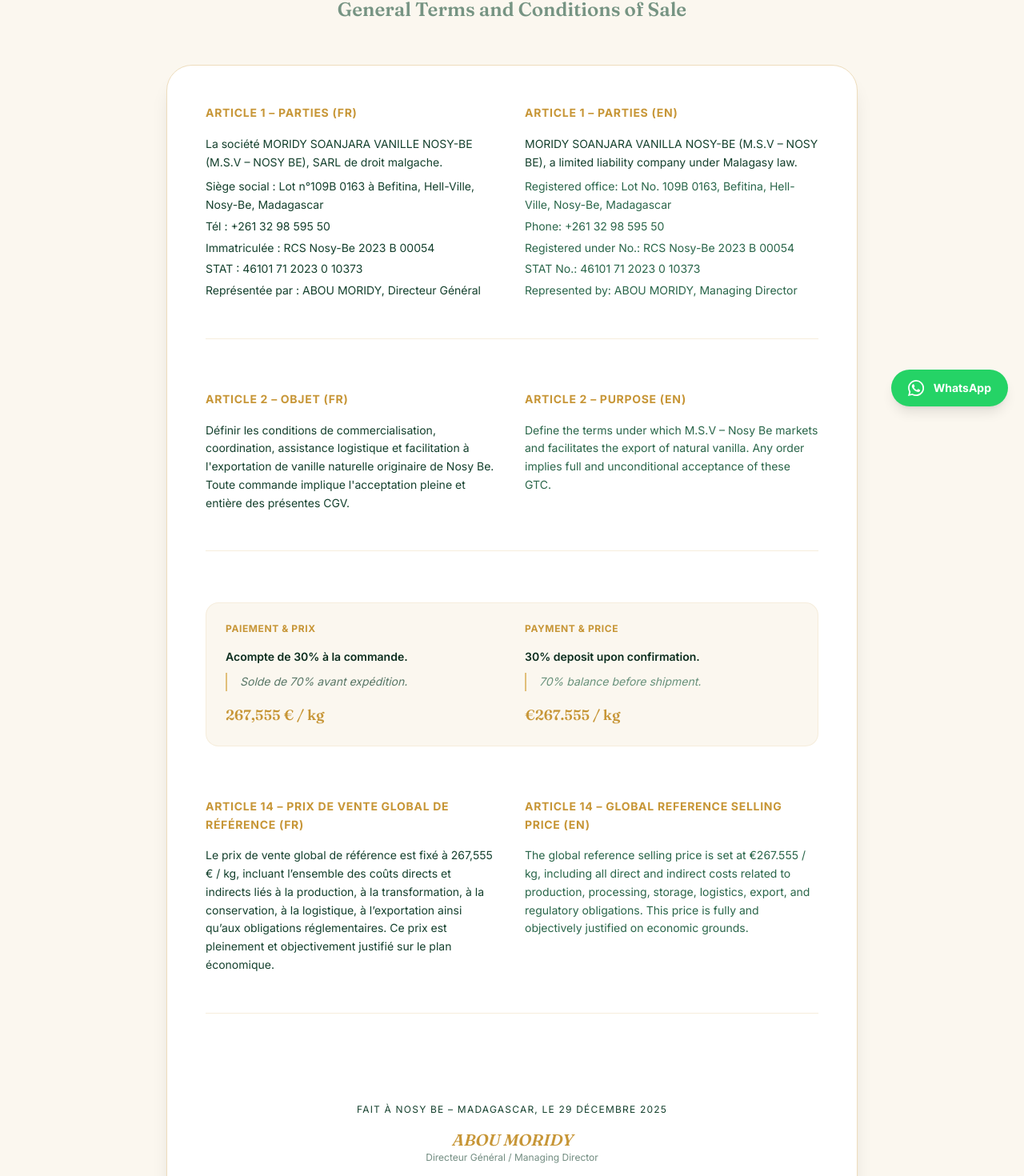
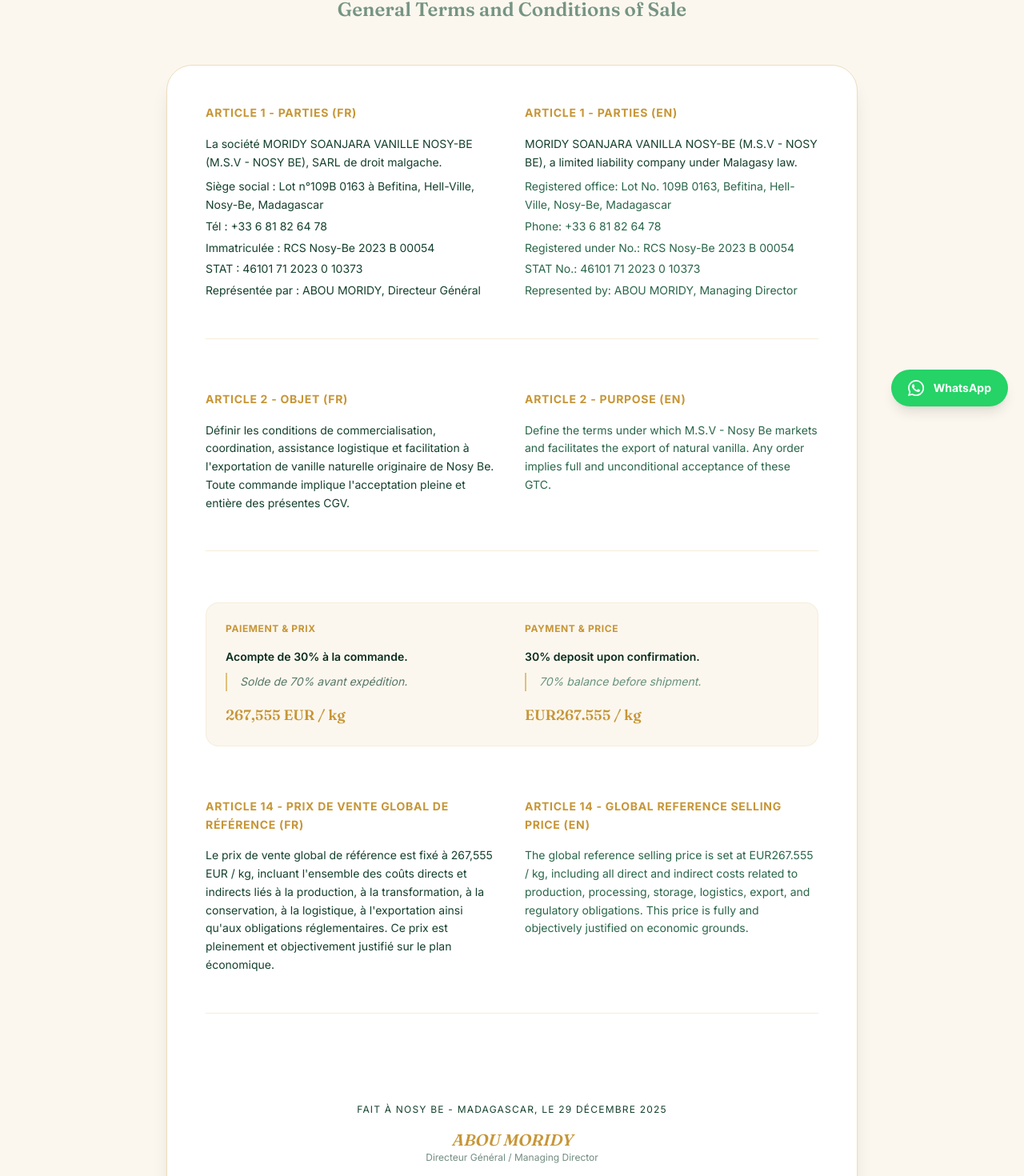
Before and after one commit to lucasananou/vanille, a Next.js app in the folder frontend/: page /legal/conditions-generales-de-vente in a window 1280 px wide. Shown: the part 272-1742 px from the top of the page at 80% size. Built offline with nearby package versions, Linux system fonts and the light colour scheme; no server answers.

Commit message:
Update MSV contact and WhatsApp number

```diff
--- a/frontend/src/app/checkout/page.tsx
+++ b/frontend/src/app/checkout/page.tsx
@@ -17,6 +17,7 @@ import type { Product } from '@/lib/types';
 import { trackBeginCheckout } from '@/lib/analytics';
 import { useLocale } from '@/lib/locale-context';
 import { withLocale } from '@/lib/i18n';
+import { getWhatsappHref } from '@/lib/site';
 
 // Initialize Stripe outside of component
 const stripePublishableKey = process.env.NEXT_PUBLIC_STRIPE_PUBLISHABLE_KEY || '';
@@ -69,10 +70,7 @@ const SHIPPING_FALLBACKS: Record<string, ShippingRate[]> = {
     ],
 };
 
-const whatsappNumber = process.env.NEXT_PUBLIC_WHATSAPP_NUMBER?.replace(/\D/g, '') || '';
-const whatsappHref = whatsappNumber
-    ? `https://wa.me/${whatsappNumber}?text=${encodeURIComponent('Bonjour, j’ai besoin d’aide pour finaliser ma commande M.S.V-NOSY BE.')}`
-    : null;
+const whatsappHref = getWhatsappHref('fr');
 
 type AddressSuggestion = {
     properties: {
--- a/frontend/src/app/legal/conditions-generales-de-vente/page.tsx
+++ b/frontend/src/app/legal/conditions-generales-de-vente/page.tsx
@@ -16,25 +16,24 @@ export default function CGVPage() {
                     </h1>
 
                     <div className="space-y-16 bg-white shadow-xl p-8 sm:p-12 rounded-[2rem] border border-vanilla-200 text-sm leading-relaxed text-jungle-800">
-                        {/* Article 1 */}
                         <section className="grid sm:grid-cols-2 gap-8 border-b border-vanilla-100 pb-12">
                             <div>
-                                <h2 className="text-gold-600 font-bold uppercase tracking-wider mb-4">Article 1 – Parties (FR)</h2>
-                                <p>La société MORIDY SOANJARA VANILLE NOSY-BE (M.S.V – NOSY BE), SARL de droit malgache.</p>
+                                <h2 className="text-gold-600 font-bold uppercase tracking-wider mb-4">Article 1 - Parties (FR)</h2>
+                                <p>La société MORIDY SOANJARA VANILLE NOSY-BE (M.S.V - NOSY BE), SARL de droit malgache.</p>
                                 <ul className="mt-2 space-y-1">
                                     <li>Siège social : Lot n°109B 0163 à Befitina, Hell-Ville, Nosy-Be, Madagascar</li>
-                                    <li>Tél : +261 32 98 595 50</li>
+                                    <li>Tél : +33 6 81 82 64 78</li>
                                     <li>Immatriculée : RCS Nosy-Be 2023 B 00054</li>
                                     <li>STAT : 46101 71 2023 0 10373</li>
                                     <li>Représentée par : ABOU MORIDY, Directeur Général</li>
                                 </ul>
                             </div>
                             <div>
-                                <h2 className="text-gold-600 font-bold uppercase tracking-wider mb-4">Article 1 – Parties (EN)</h2>
-                                <p>MORIDY SOANJARA VANILLA NOSY-BE (M.S.V – NOSY BE), a limited liability company under Malagasy law.</p>
+                                <h2 className="text-gold-600 font-bold uppercase tracking-wider mb-4">Article 1 - Parties (EN)</h2>
+                                <p>MORIDY SOANJARA VANILLA NOSY-BE (M.S.V - NOSY BE), a limited liability company under Malagasy law.</p>
                                 <ul className="mt-2 space-y-1 text-jungle-600">
                                     <li>Registered office: Lot No. 109B 0163, Befitina, Hell-Ville, Nosy-Be, Madagascar</li>
-                                    <li>Phone: +261 32 98 595 50</li>
+                                    <li>Phone: +33 6 81 82 64 78</li>
                                     <li>Registered under No.: RCS Nosy-Be 2023 B 00054</li>
                                     <li>STAT No.: 46101 71 2023 0 10373</li>
                                     <li>Represented by: ABOU MORIDY, Managing Director</li>
@@ -42,50 +41,47 @@ export default function CGVPage() {
                             </div>
                         </section>
 
-                        {/* Article 2 */}
                         <section className="grid sm:grid-cols-2 gap-8 border-b border-vanilla-100 pb-12">
                             <div>
-                                <h2 className="text-gold-600 font-bold uppercase tracking-wider mb-4">Article 2 – Objet (FR)</h2>
-                                <p>Définir les conditions de commercialisation, coordination, assistance logistique et facilitation à l&apos;exportation de vanille naturelle originaire de Nosy Be. Toute commande implique l&apos;acceptation pleine et entière des présentes CGV.</p>
+                                <h2 className="text-gold-600 font-bold uppercase tracking-wider mb-4">Article 2 - Objet (FR)</h2>
+                                <p>Définir les conditions de commercialisation, coordination, assistance logistique et facilitation à l'exportation de vanille naturelle originaire de Nosy Be. Toute commande implique l'acceptation pleine et entière des présentes CGV.</p>
                             </div>
                             <div>
-                                <h2 className="text-gold-600 font-bold uppercase tracking-wider mb-4">Article 2 – Purpose (EN)</h2>
-                                <p className="text-jungle-600">Define the terms under which M.S.V – Nosy Be markets and facilitates the export of natural vanilla. Any order implies full and unconditional acceptance of these GTC.</p>
+                                <h2 className="text-gold-600 font-bold uppercase tracking-wider mb-4">Article 2 - Purpose (EN)</h2>
+                                <p className="text-jungle-600">Define the terms under which M.S.V - Nosy Be markets and facilitates the export of natural vanilla. Any order implies full and unconditional acceptance of these GTC.</p>
                             </div>
                         </section>
 
-                        {/* Article 4 & 5 Highlights */}
                         <section className="bg-vanilla-50 p-6 rounded-2xl border border-gold-600/10">
                             <div className="grid sm:grid-cols-2 gap-8">
                                 <div>
                                     <h2 className="text-gold-600 font-bold uppercase tracking-wider mb-4 text-xs">Paiement & Prix</h2>
                                     <p className="font-semibold text-jungle-900 mb-2">Acompte de 30% à la commande.</p>
                                     <p className="mb-4 italic opacity-70 border-l-2 border-gold-500 pl-4">Solde de 70% avant expédition.</p>
-                                    <p className="text-lg font-display text-gold-600">267,555 € / kg</p>
+                                    <p className="text-lg font-display text-gold-600">267,555 EUR / kg</p>
                                 </div>
                                 <div className="text-jungle-600">
                                     <h2 className="text-gold-600 font-bold uppercase tracking-wider mb-4 text-xs">Payment & Price</h2>
                                     <p className="font-semibold text-jungle-900 mb-2">30% deposit upon confirmation.</p>
                                     <p className="mb-4 italic opacity-70 border-l-2 border-gold-500 pl-4">70% balance before shipment.</p>
-                                    <p className="text-lg font-display text-gold-600">€267.555 / kg</p>
+                                    <p className="text-lg font-display text-gold-600">EUR267.555 / kg</p>
                                 </div>
                             </div>
                         </section>
 
-                        {/* Article 14 */}
                         <section className="grid sm:grid-cols-2 gap-8 border-b border-vanilla-100 pb-12">
                             <div>
-                                <h2 className="text-gold-600 font-bold uppercase tracking-wider mb-4">Article 14 – Prix de vente global de référence (FR)</h2>
-                                <p>Le prix de vente global de référence est fixé à 267,555 € / kg, incluant l’ensemble des coûts directs et indirects liés à la production, à la transformation, à la conservation, à la logistique, à l’exportation ainsi qu’aux obligations réglementaires. Ce prix est pleinement et objectivement justifié sur le plan économique.</p>
+                                <h2 className="text-gold-600 font-bold uppercase tracking-wider mb-4">Article 14 - Prix de vente global de référence (FR)</h2>
+                                <p>Le prix de vente global de référence est fixé à 267,555 EUR / kg, incluant l'ensemble des coûts directs et indirects liés à la production, à la transformation, à la conservation, à la logistique, à l'exportation ainsi qu'aux obligations réglementaires. Ce prix est pleinement et objectivement justifié sur le plan économique.</p>
                             </div>
                             <div>
-                                <h2 className="text-gold-600 font-bold uppercase tracking-wider mb-4">Article 14 – Global Reference Selling Price (EN)</h2>
-                                <p className="text-jungle-600">The global reference selling price is set at €267.555 / kg, including all direct and indirect costs related to production, processing, storage, logistics, export, and regulatory obligations. This price is fully and objectively justified on economic grounds.</p>
+                                <h2 className="text-gold-600 font-bold uppercase tracking-wider mb-4">Article 14 - Global Reference Selling Price (EN)</h2>
+                                <p className="text-jungle-600">The global reference selling price is set at EUR267.555 / kg, including all direct and indirect costs related to production, processing, storage, logistics, export, and regulatory obligations. This price is fully and objectively justified on economic grounds.</p>
                             </div>
                         </section>
 
                         <div className="text-center pt-12">
-                            <p className="text-xs uppercase tracking-widest text-jungle-400">Fait à Nosy Be – Madagascar, le 29 décembre 2025</p>
+                            <p className="text-xs uppercase tracking-widest text-jungle-400">Fait à Nosy Be - Madagascar, le 29 décembre 2025</p>
                             <p className="mt-4 font-display text-xl text-gold-600 italic">ABOU MORIDY</p>
                             <p className="text-xs opacity-60">Directeur Général / Managing Director</p>
                         </div>
--- a/frontend/src/app/legal/mentions-legales/page.tsx
+++ b/frontend/src/app/legal/mentions-legales/page.tsx
@@ -16,10 +16,10 @@ export default async function MentionsLegales() {
                     <h2>1. Éditeur du site</h2>
                     <p>
                         Le site <strong>M.S.V-NOSY BE</strong> (ci-après dénommé « le Site ») est édité par :<br />
-                        <strong>MORIDY SOANJARA VANILLE NOSY-BE (M.S.V – NOSY BE)</strong><br />
+                        <strong>MORIDY SOANJARA VANILLE NOSY-BE (M.S.V - NOSY BE)</strong><br />
                         Siège social : Lot n°109B 0163 à Befitina, Hell-Ville, Nosy-Be, Madagascar<br />
                         Email : <a href="mailto:contact@vanille-nosybe.fr">contact@vanille-nosybe.fr</a><br />
-                        Tél : +261 32 98 595 50<br />
+                        Tél : +33 6 81 82 64 78<br />
                         RCS Nosy-Be 2023 B 00054<br />
                         Directeur de la publication : ABOU MORIDY
                     </p>
@@ -35,12 +35,12 @@ export default async function MentionsLegales() {
 
                     <h2>3. Propriété intellectuelle</h2>
                     <p>
-                        L’ensemble de ce site relève de la législation française et internationale sur le droit d’auteur et la propriété intellectuelle. Tous les droits de reproduction sont réservés, y compris pour les documents téléchargeables et les représentations iconographiques et photographiques.
+                        L'ensemble de ce site relève de la législation française et internationale sur le droit d'auteur et la propriété intellectuelle. Tous les droits de reproduction sont réservés, y compris pour les documents téléchargeables et les représentations iconographiques et photographiques.
                     </p>
 
                     <h2>4. Données personnelles</h2>
                     <p>
-                        Conformément au Règlement Général sur la Protection des Données (RGPD), vous disposez d’un droit d’accès, de rectification et de suppression des données vous concernant. Pour exercer ce droit, veuillez consulter notre <a href={withLocale('/legal/politique-de-confidentialite', locale)}>Politique de Confidentialité</a>.
+                        Conformément au Règlement Général sur la Protection des Données (RGPD), vous disposez d'un droit d'accès, de rectification et de suppression des données vous concernant. Pour exercer ce droit, veuillez consulter notre <a href={withLocale('/legal/politique-de-confidentialite', locale)}>Politique de Confidentialité</a>.
                     </p>
                 </div>
             </main>
--- a/frontend/src/lib/site.ts
+++ b/frontend/src/lib/site.ts
@@ -1,8 +1,8 @@
 export const DEFAULT_SITE_URL = 'https://msv-nosy-bemada.fr';
 export const DEFAULT_API_URL = 'https://vanille-production.up.railway.app';
 export const DEFAULT_CONTACT_EMAIL = 'contact@vanille-nosybe.fr';
-export const DEFAULT_CONTACT_PHONE_DISPLAY = '+261 32 98 595 50';
-export const DEFAULT_CONTACT_PHONE_RAW = '261329859550';
+export const DEFAULT_CONTACT_PHONE_DISPLAY = '+33 6 81 82 64 78';
+export const DEFAULT_CONTACT_PHONE_RAW = '33681826478';
 export const DEFAULT_CONTACT_HOURS_FR = 'Lundi au samedi, 8h à 18h (heure de Madagascar)';
 export const DEFAULT_CONTACT_HOURS_EN = 'Monday to Saturday, 8 AM to 6 PM (Madagascar time)';
 export const DEFAULT_WHATSAPP_MESSAGE_FR = 'Bonjour, j’ai une question avant de commander sur M.S.V-NOSY BE.';
```
